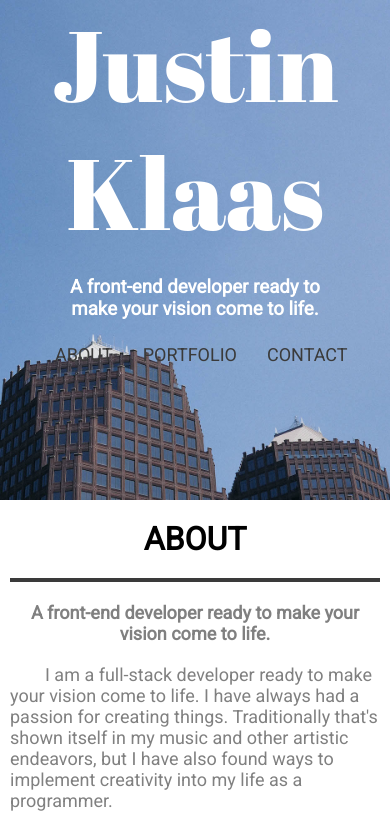
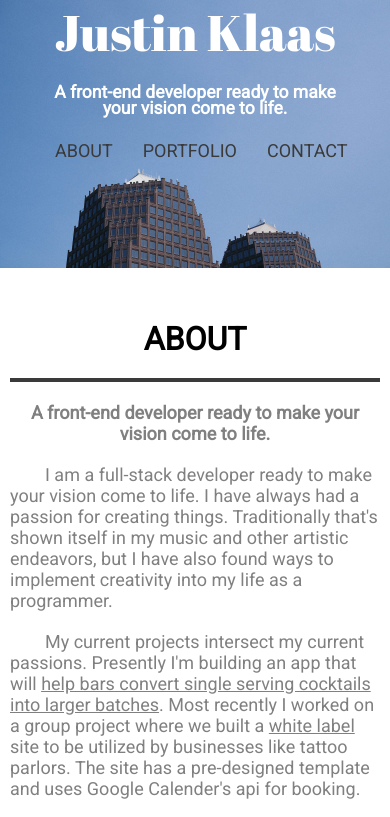
Before and after one commit to thispastwinter/react-portfolio, a React (Create React App) app: page / in a window 390 px wide. Shown: the top 817 px of the page. Built offline with nearby package versions, Linux system fonts and the light colour scheme; a web font is replaced by a local one.

Commit message:
media queries

```diff
--- a/src/Components/header/index.css
+++ b/src/Components/header/index.css
@@ -2,12 +2,25 @@
     background: url(/images/skyline.jpg);
     background-repeat: no-repeat;
     background-size: cover;
-    background-position: bottom;
+    background-position-y: -34rem;
     color: white;
     height: 500px;
 }
 
-@media only (max-width: 700px) {
+@media only screen
+    and (max-width: 1500px)
+    and (min-width: 701px) {
+    .header {
+        background: url(/images/skyline.jpg);
+        background-repeat: no-repeat;
+        background-size: cover;
+        background-position: bottom;
+        color: white;
+        height: 500px;
+    }
+}
+
+@media only screen and (max-width: 700px) {
     .tagline {
         line-height: 1rem;
         font-size: 15px;
```
